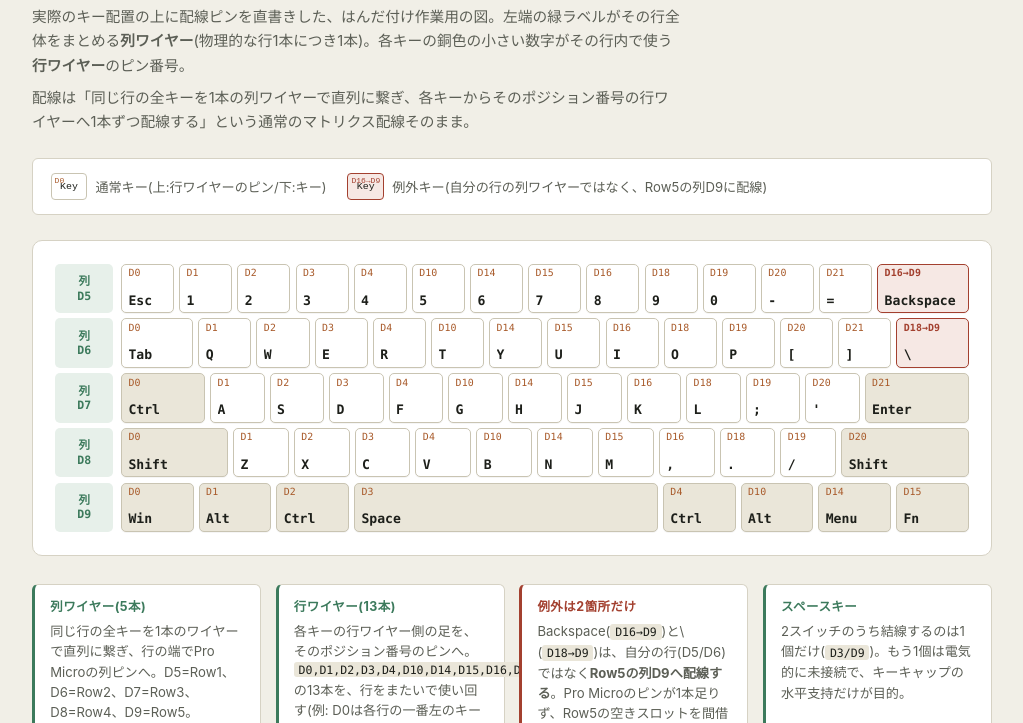
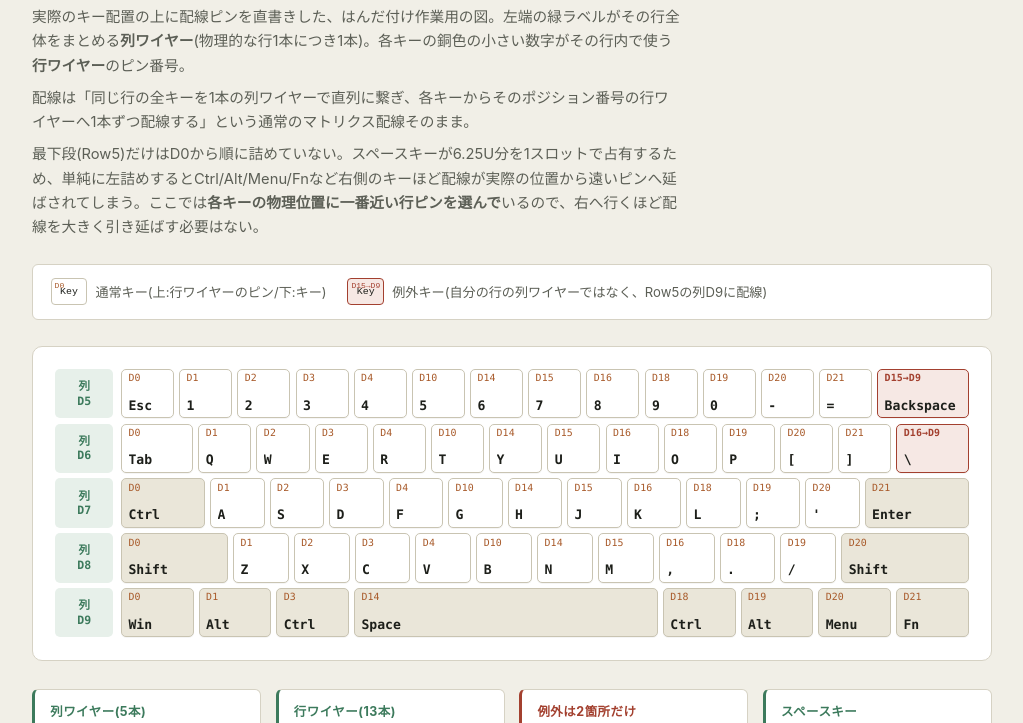
Before and after one commit to yasukikudan/ALT60, a plain HTML site: page docs/wiring_layout.html in a window 1280 px wide. Shown: the part 75-798 px from the top of the page, without its empty margins (128-1151 px from the left). Drawn offline with Linux system fonts and the light colour scheme.

Commit message:
Rework Row5 wiring to avoid rightward wire stretching past the spacebar
Row5's keys were previously assigned row-pin positions 0-7 left to right,
like every other row. But the spacebar eats 6.25U in a single slot, so
Row5's later keys (Ctrl/Alt/Menu/Fn) sit much further right physically
than their position number implies -- every row-pin wire past the
spacebar had to detour increasingly far right to reach them.

Reassign Row5 to the position index whose typical physical location (in
the other, mostly-1U rows) is closest to each key's real position
(0,1,3,6,9,10,11,12 instead of 0-7), and move the Backspace/backslash
exceptions from Row5's now-used 8/9 slots to the freed-up 7/8 slots.
Updated the wiring plan and layout docs and board_config.h to match;
recompiles clean at the same flash footprint.

```diff
--- a/docs/wiring_layout.html
+++ b/docs/wiring_layout.html
@@ -125,6 +125,7 @@
     <h1>ALT60 — 配線レイアウト図</h1>
     <p>実際のキー配置の上に配線ピンを直書きした、はんだ付け作業用の図。左端の緑ラベルがその行全体をまとめる<strong>列ワイヤー</strong>(物理的な行1本につき1本)。各キーの銅色の小さい数字がその行内で使う<strong>行ワイヤー</strong>のピン番号。</p>
     <p>配線は「同じ行の全キーを1本の列ワイヤーで直列に繋ぎ、各キーからそのポジション番号の行ワイヤーへ1本ずつ配線する」という通常のマトリクス配線そのまま。</p>
+    <p>最下段(Row5)だけはD0から順に詰めていない。スペースキーが6.25U分を1スロットで占有するため、単純に左詰めするとCtrl/Alt/Menu/Fnなど右側のキーほど配線が実際の位置から遠いピンへ延ばされてしまう。ここでは<strong>各キーの物理位置に一番近い行ピンを選んで</strong>いるので、右へ行くほど配線を大きく引き延ばす必要はない。</p>
   </header>
 
   <div class="legend">
@@ -133,7 +134,7 @@
       通常キー(上:行ワイヤーのピン/下:キー)
     </div>
     <div class="legend-item">
-      <span class="legend-swatch exc"><span class="pin-tag">D16→D9</span>Key</span>
+      <span class="legend-swatch exc"><span class="pin-tag">D15→D9</span>Key</span>
       例外キー(自分の行の列ワイヤーではなく、Row5の列D9に配線)
     </div>
   </div>
@@ -157,7 +158,7 @@
           <div class="key u1"><span class="pin-tag">D19</span><span class="main">0</span></div>
           <div class="key u1"><span class="pin-tag">D20</span><span class="main">-</span></div>
           <div class="key u1"><span class="pin-tag">D21</span><span class="main">=</span></div>
-          <div class="key u2 mod exception"><span class="pin-tag">D16→D9</span><span class="main">Backspace</span></div>
+          <div class="key u2 mod exception"><span class="pin-tag">D15→D9</span><span class="main">Backspace</span></div>
         </div>
       </div>
 
@@ -177,7 +178,7 @@
           <div class="key u1"><span class="pin-tag">D19</span><span class="main">P</span></div>
           <div class="key u1"><span class="pin-tag">D20</span><span class="main">[</span></div>
           <div class="key u1"><span class="pin-tag">D21</span><span class="main">]</span></div>
-          <div class="key u1_5 mod exception"><span class="pin-tag">D18→D9</span><span class="main">\</span></div>
+          <div class="key u1_5 mod exception"><span class="pin-tag">D16→D9</span><span class="main">\</span></div>
         </div>
       </div>
 
@@ -223,12 +224,12 @@
         <div class="row">
           <div class="key u1_25 mod"><span class="pin-tag">D0</span><span class="main">Win</span></div>
           <div class="key u1_25 mod"><span class="pin-tag">D1</span><span class="main">Alt</span></div>
-          <div class="key u1_25 mod"><span class="pin-tag">D2</span><span class="main">Ctrl</span></div>
-          <div class="key u6_25 mod"><span class="pin-tag">D3</span><span class="main">Space</span></div>
-          <div class="key u1_25 mod"><span class="pin-tag">D4</span><span class="main">Ctrl</span></div>
-          <div class="key u1_25 mod"><span class="pin-tag">D10</span><span class="main">Alt</span></div>
-          <div class="key u1_25 mod"><span class="pin-tag">D14</span><span class="main">Menu</span></div>
-          <div class="key u1_25 mod"><span class="pin-tag">D15</span><span class="main">Fn</span></div>
+          <div class="key u1_25 mod"><span class="pin-tag">D3</span><span class="main">Ctrl</span></div>
+          <div class="key u6_25 mod"><span class="pin-tag">D14</span><span class="main">Space</span></div>
+          <div class="key u1_25 mod"><span class="pin-tag">D18</span><span class="main">Ctrl</span></div>
+          <div class="key u1_25 mod"><span class="pin-tag">D19</span><span class="main">Alt</span></div>
+          <div class="key u1_25 mod"><span class="pin-tag">D20</span><span class="main">Menu</span></div>
+          <div class="key u1_25 mod"><span class="pin-tag">D21</span><span class="main">Fn</span></div>
         </div>
       </div>
 
@@ -246,7 +247,7 @@
     </div>
     <div class="note warn">
       <h3>例外は2箇所だけ</h3>
-      <p>Backspace(<code>D16→D9</code>)と\(<code>D18→D9</code>)は、自分の行(D5/D6)ではなく<strong>Row5の列D9へ配線する</strong>。Pro Microのピンが1本足りず、Row5の空きスロットを間借りしているため。配線時にここだけ見落とすと動かないので要注意。</p>
+      <p>Backspace(<code>D15→D9</code>)と\(<code>D16→D9</code>)は、自分の行(D5/D6)ではなく<strong>Row5の列D9へ配線する</strong>。Pro Microのピンが1本足りず、Row5の空きスロットを間借りしているため。配線時にここだけ見落とすと動かないので要注意。</p>
     </div>
     <div class="note">
       <h3>スペースキー</h3>
```
Also changed, not shown: docs/wiring_plan.html (+24 -8 lines), 1 other file.
